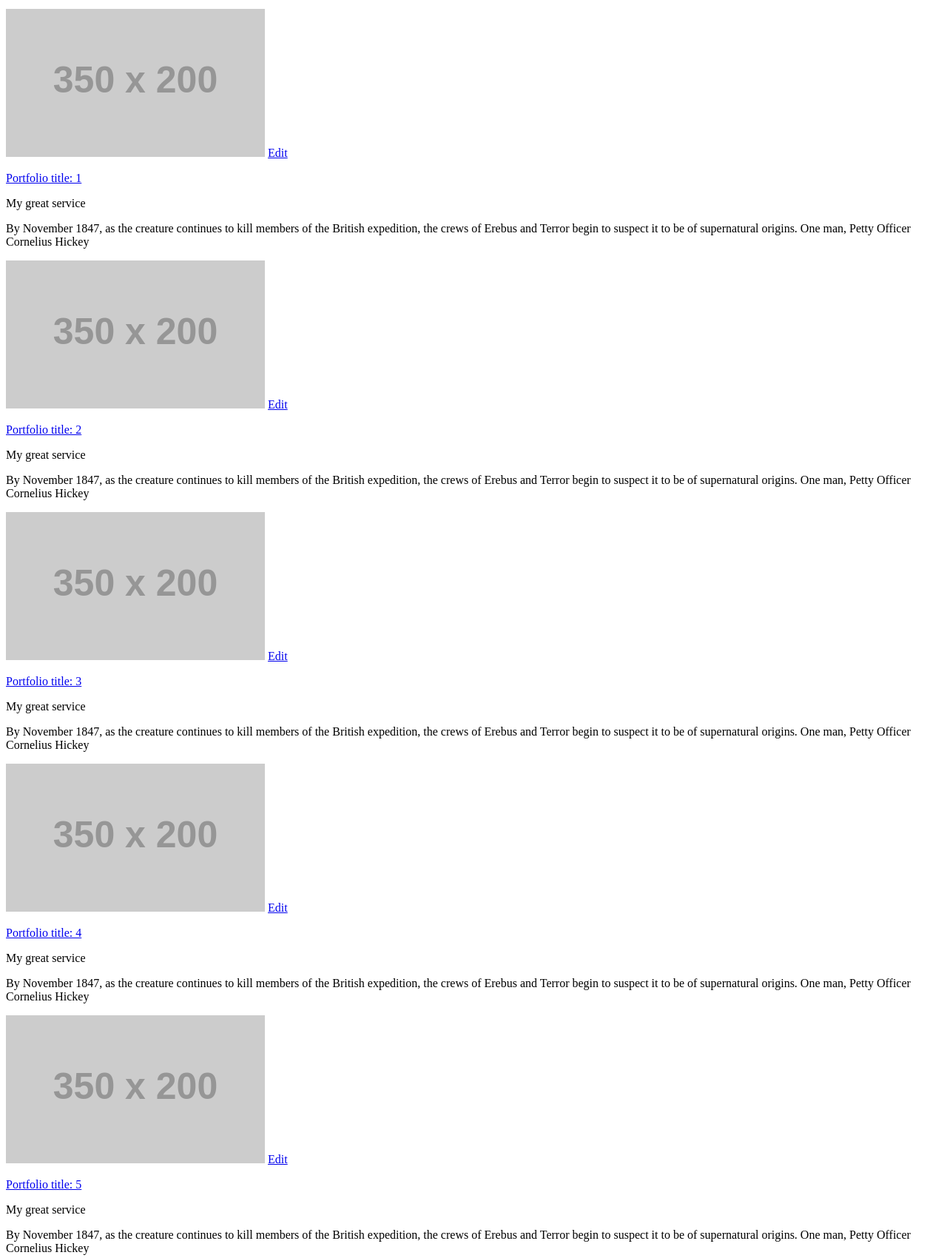
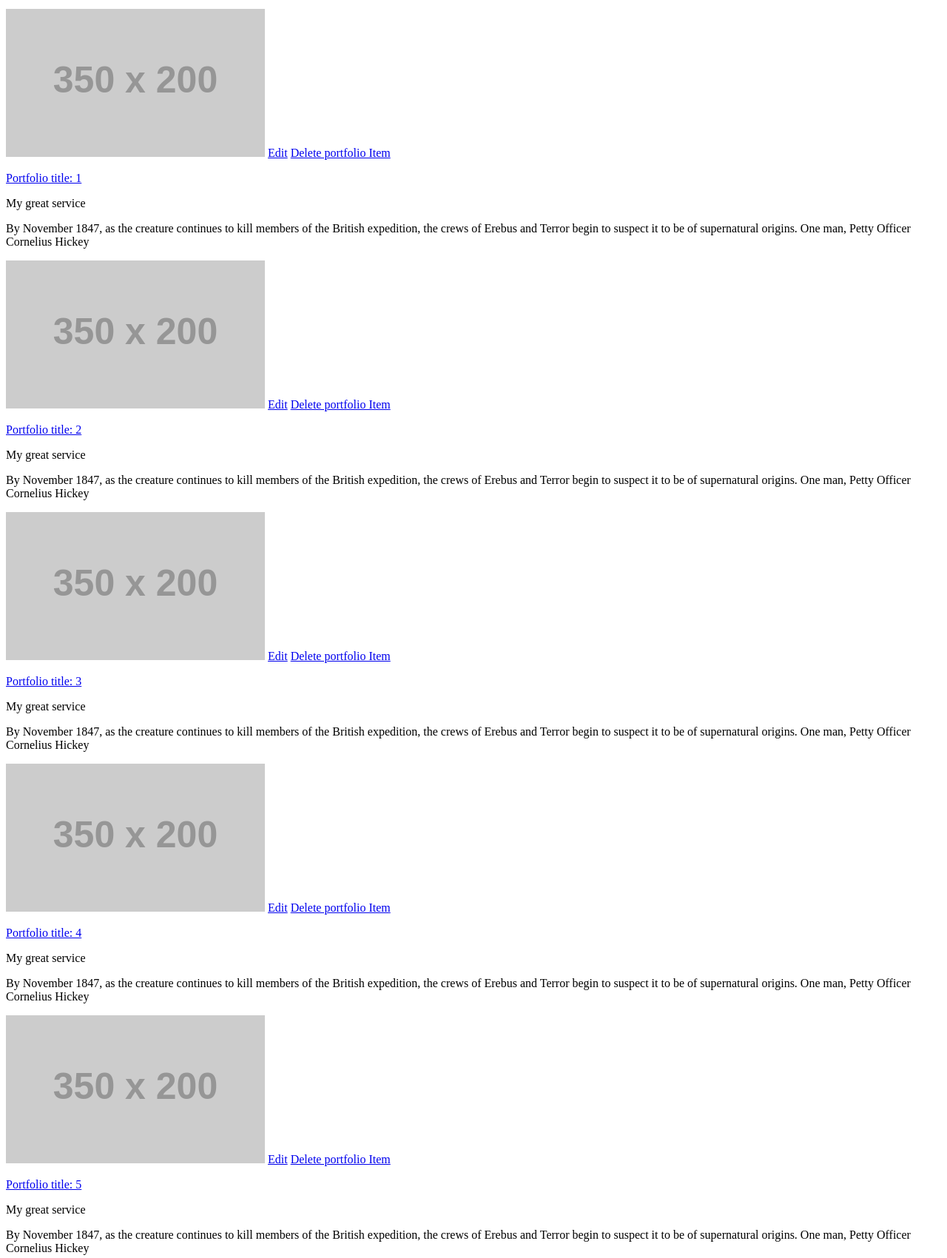
Before and after one commit to sudhanshu7394/DevPortfolio, a Rails app: page /portfolios in a window 1280 px wide. Shown: the part 222-1922 px from the top of the page at 74% size. Run offline with Rails 7, Linux system fonts and the light colour scheme; data comes from the database, SQL or seed files in the repository; grey boxes labelled with a size stand in for pictures from a placeholder-image service; style sheets or scripts are compiled from the project's sources; some libraries are stand-ins or nearby versions.

Commit message:
Implemented destroy action

```diff
--- a/app/controllers/portfolios_controller.rb
+++ b/app/controllers/portfolios_controller.rb
@@ -39,4 +39,13 @@ def update
 
   end
 
+  def destroy
+              @portfolio_item = Portfolio.find(params[:id])
+
+    @portfolio_item.destroy
+    respond_to do |format|
+      format.html { redirect_to portfolios_url, notice: 'Record was removed.' }
+    end
+  end
+
 end
--- a/app/views/portfolios/index.html.erb
+++ b/app/views/portfolios/index.html.erb
@@ -8,4 +8,5 @@
 <p><%= portfolio_item.body %></p>
 <%= image_tag portfolio_item.thumb_image unless portfolio_item.thumb_image.nil? %>
 <%= link_to "Edit", edit_portfolio_path(portfolio_item) %>
+<%= link_to 'Delete portfolio Item', portfolio_path(portfolio_item), method: :delete, data: { confirm: 'Are you sure?' } %>
 <% end %>
```
